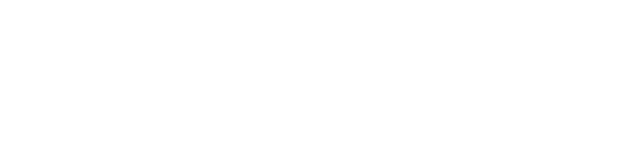
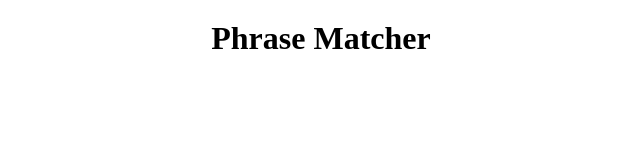
Before and after one commit to jamespwilliams/phrase-matcher, a plain HTML site: page index.html in a window 1280 px wide. Shown: the whole page, without its empty margins (319-959 px from the left). Drawn offline with Linux system fonts and the light colour scheme.

Commit message:
Add stylesheet, add basic markup

```diff
--- a/index.html
+++ b/index.html
@@ -2,9 +2,14 @@
 	<head>
 		<title>English Phrase Matcher</title>
 		<script src="js/jquery-3.3.1.min.js"></script>
+		<link rel="stylesheet" type="text/css" href="stylesheet.css">
 	</head>
 
 	<body>
-
+		<div id="container">
+			<div id="inner-container">
+				<h1>Phrase Matcher</h1>
+			</div>
+		</div>
 	</body>
 </html>
--- /dev/null
+++ b/stylesheet.css
@@ -0,0 +1,18 @@
+* {
+	margin: 0;
+	padding: 0;
+}
+
+#container {
+	display: flex;
+	align-items: center;
+	justify-content: center;
+}
+
+#inner-container {
+	margin-top: 20px;
+	width: 400px;
+	display: flex;
+	align-items: center;
+	justify-content: center;
+}
```
